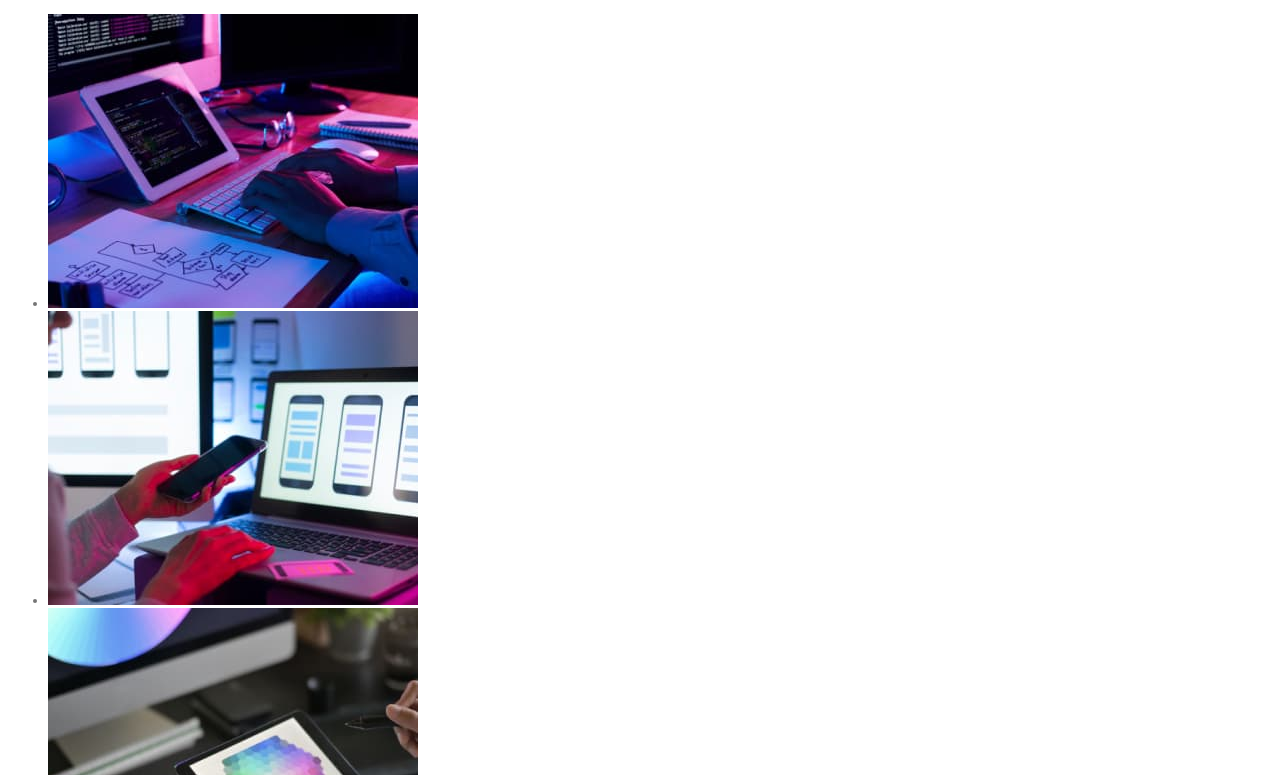
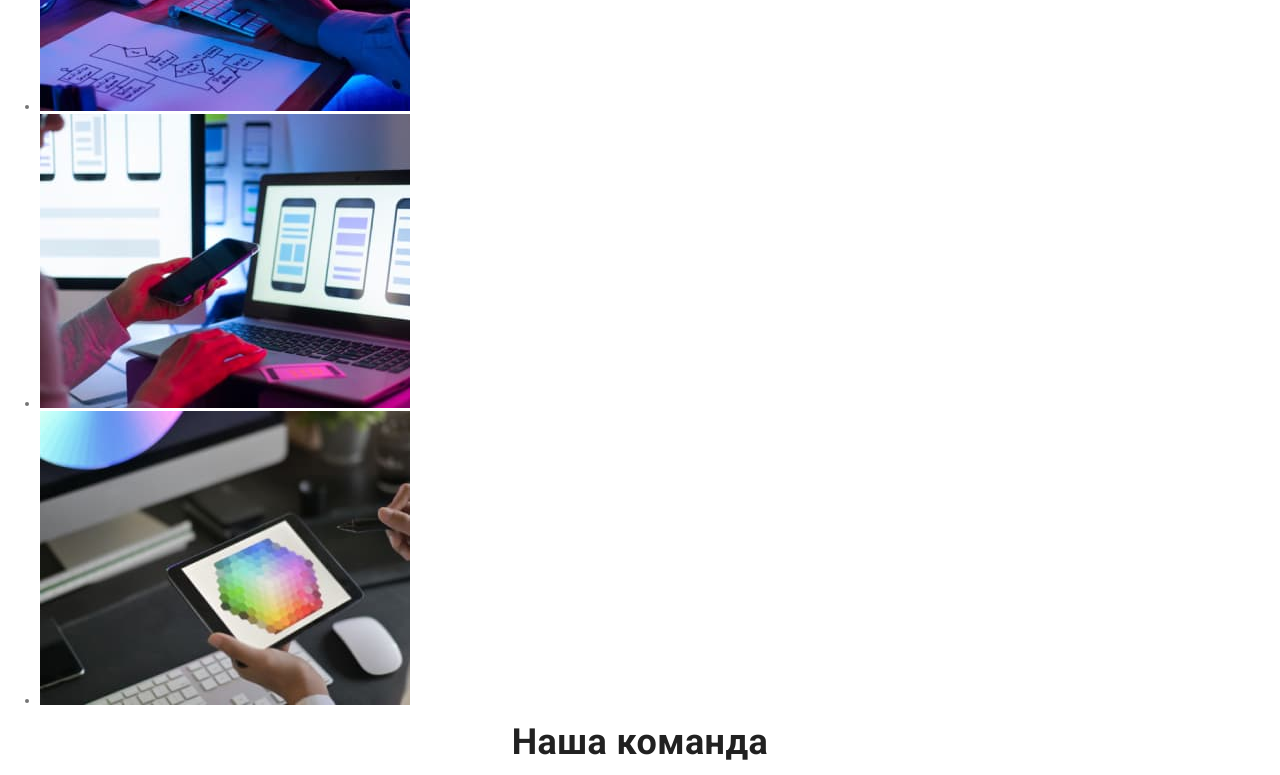
Before and after one commit to VitalyOvsiyenko/goit-markup-hw-03, a plain HTML site: page index.html in a window 1280 px wide. Shown: the part 671-1446 px from the top of the page. Drawn offline with nearby package versions, Linux system fonts and the light colour scheme.

Commit message:
add style

```diff
--- a/css/styles.css
+++ b/css/styles.css
@@ -20,6 +20,13 @@
     font-size: 14px;
     letter-spacing: 0.03em;
 }
+
+
+h1, h2 , h3 , h4 , p{
+    margin: 0;
+}
+
+
 
 .nav .logo:hover
 .nav .logo:focus {
--- a/index.html
+++ b/index.html
@@ -6,11 +6,18 @@
     <meta name="viewport" content="width=device-width, initial-scale=1.0">
     <title>Document</title>
 
+    <!--Fonts styles start-->
+    <link href="https://fonts.googleapis.com/css2?family=Raleway:wght@700&family=Roboto:wght@400;500;700;900&display=swap"
+    rel="stylesheet">
+    <!--Fonts styles end-->
 
-<link href="https://fonts.googleapis.com/css2?family=Raleway:wght@700&family=Roboto:wght@400;500;700;900&display=swap"
-    rel="stylesheet">
+    <!--Normalize styles-->
+    <link rel="stylesheet" href="https://cdnjs.cloudflare.com/ajax/libs/modern-normalize/1.1.0/modern-normalize.min.css">
+    <!--Normalize end-->
 
-<link rel="stylesheet" href="./css/styles.css">
+    <!--Custom styles start-->
+    <link rel="stylesheet" href="./css/styles.css">
+    <!--Custom styles end-->
 
 
 
@@ -18,7 +25,8 @@
 
 <body class="body">
 
-    <!--Секція хедер-->
+    <!--Section header-->
+
     <header class="header">
 
     <nav class="nav">
```
Also changed, not shown: portfolio.html (+13 -2 lines).
